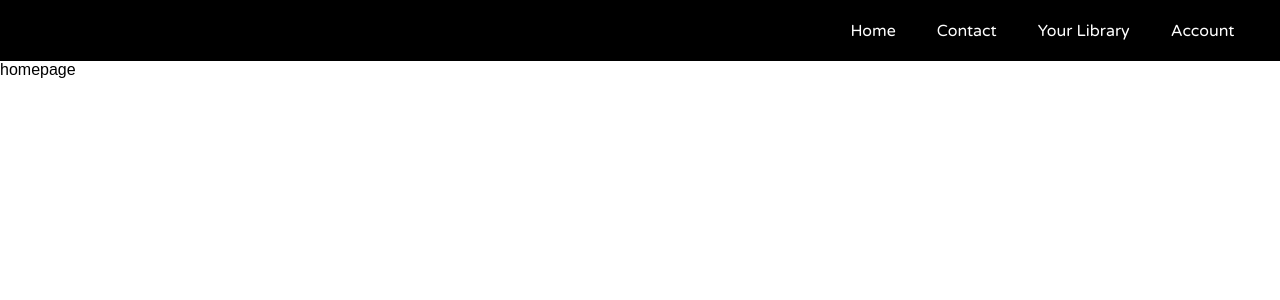
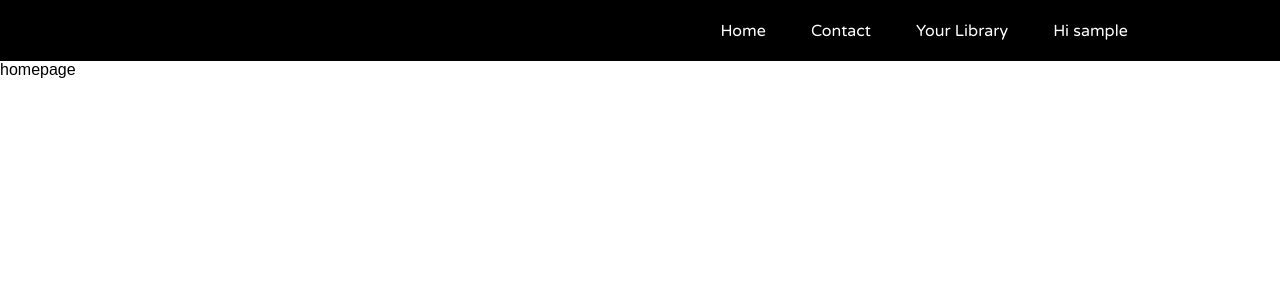
Before and after one commit to 6tjessil/dit_csi_music_db, a PHP site: page /UseThis/ in a window 1280 px wide. Shown: the top 300 px of the page. Run offline with PHP 8.4, Linux system fonts and the light colour scheme; the visitor is signed in with stand-in values (Sample User, id 1).

Commit message:
Username is added to nav
The username of the user is shown in the navigation.

```diff
--- a/form.php
+++ b/form.php
@@ -18,6 +18,7 @@
   require("login_form.php");
   require('signup_form.php');
   ?>
+  <script src="https://ajax.googleapis.com/ajax/libs/jquery/3.5.1/jquery.min.js"></script>
   <script src="script.js"></script>
 
 </body>
--- a/index.php
+++ b/index.php
@@ -18,7 +18,7 @@ homepage
   require("login_form.php");
   require('signup_form.php');
   ?>
-
+<script src="https://ajax.googleapis.com/ajax/libs/jquery/3.5.1/jquery.min.js"></script>
 <script src="script.js"></script>
 
 </body>
--- a/login_form.php
+++ b/login_form.php
@@ -1,13 +1,14 @@
 <div id="login_form" class="modal">
   <div class = "login_box">
-  <span onclick="document.getElementById('login_form').style.display='none'" class="close" title="Close Modal">&times;</span>
+  <span onclick="document.getElementById('login_form').style.display='none'; document.getElementById('loginform_message').innerHTML = ''" class="close" title="Close Modal">&times;</span>
     <h1>Login</h1>
     <form method = "POST"action = "login.php">
       <p>Username</p>
-      <input type = "text" name = "username" placeholder="Please enter your username">
+      <input type = "text" name = "username" placeholder="Please enter your username" id="username">
       <p>Password</p>
-      <input type = "password" name = "password" placeholder="Please enter your password">
+      <input type = "password" name = "password" placeholder="Please enter your password" id="password">
       <input type = "submit" name = "submit" value= "Login">
+      <p id="loginform_message"> </p>
     </form>
   </div>
 </div>
--- a/nav.php
+++ b/nav.php
@@ -8,14 +8,23 @@ if(isset($_SESSION['login_user'])){?>
         <li><a href="form.php">Contact</a></li>
         <li><a href="your_library.php">Your Library</a></li>
         <div class="dropdown">
-            <button class="dropbtn">Account</button>
+            <button class="dropbtn">Hi <?php echo $_SESSION['login_user']; ?></button>
             <div class="dropdown-content">
                 <a href="settings.php">Settings</a>
                 <a href="logout.php">Logout</a>
             </div>
         </div>
     </div>
-</nav><?php
+</nav>
+<style>
+.mainlinks{
+  font-family: 'Varela Round';
+  background-color:black;
+  margin-left:auto;
+  width:580px;
+}
+</style>
+<?php
 } else{?>
     <!--Nav code when user is not signed in-->
 <nav>
--- a/script.js
+++ b/script.js
@@ -29,43 +29,48 @@ document.getElementById("signupbtn").addEventListener("click", signupform);
 
 function signupform(){
   document.getElementById('signup_form').style.display='block'
-<<<<<<< Updated upstream
-}
-=======
-}
-
-const toggleSwitch = document.querySelector('.theme-switch input[type = "checkbox"]');
-
-function switchTheme(e) {
-  if(e.target.checked){
-    document.documentElement.setAttribute('data-theme', 'dark');
-    localStorage.setItem('theme', 'dark');
-  } else {
-    document.documentElement.setAttribute('data-theme', 'light');
-    localStorage.setItem('theme', 'light');
-  }
-}
-
-toggleSwitch.addEventListener('change', switchTheme, false);
-
-const currentTheme = localStorage.getItem('theme') ? localStorage.getItem('theme') : null;
-if(currentTheme){
-  document.documentElement.setAttribute('data-theme', currentTheme);
-  if(currentTheme === 'dark'){
-    toggleSwitch.checked = true;
-  }
-
 }
 
 
-function myFunction() {
-  var x = document.getElementById("myTopnav");
-  if (x.className === "topnav") {
-    x.className += " responsive";
-  } else {
-    x.className = "topnav";
-  }
-}
+$(function(){
+  $("#login_form").submit(function(e){
+    e.preventDefault()
+    myusername = $("#username").val()
+    mypassword = $("#password").val()
+    $.ajax({
+      type:"POST",
+      url:"login.php",
+      data:{username:myusername, password:mypassword},
+      success: function(data){
+        if (data.trim() != ""){
+          document.getElementById("loginform_message").innerHTML = data
+        }
+        else{
+          window.location.reload()
+        }
+      }
+    })
+  })
+})
 
-
->>>>>>> Stashed changes
+$(function(){
+  $("#signup_form").submit(function(e){
+    e.preventDefault()
+    newusername = $("#UserName").val()
+    newpassword = $("#Password").val()
+    $.ajax({
+      type:"POST",
+      url:"signup.php",
+      data:{UserName:newusername, Password:newpassword},
+      success: function(data){
+        if (data.trim() != ""){
+          document.getElementById("signupform_message").innerHTML = data
+        }
+        else{
+          document.getElementById("signupform_message").innerHTML = data
+          window.location.reload()
+        }
+      }
+    })
+  })
+})
--- a/signup_form.php
+++ b/signup_form.php
@@ -1,13 +1,14 @@
 <div id="signup_form" class="modal">
   <div class = "login_box">
-  <span onclick="document.getElementById('signup_form').style.display='none'" class="close" title="Close Modal">&times;</span>
+  <span onclick="document.getElementById('signup_form').style.display='none'; document.getElementById('signupform_message').innerHTML = ''" class="close" title="Close Modal">&times;</span>
     <h1>Sign Up</h1>
     <form method = "POST" action = "signup.php">
       <p>Username</p>
-      <input type = "text" name = "UserName" placeholder="Please enter a username">
+      <input type = "text" name = "UserName" placeholder="Please enter a username" id="UserName" required>
       <p>Password</p>
-      <input type = "password" name = "Password" placeholder="Please enter a password">
+      <input type = "password" name = "Password" placeholder="Please enter a password" id = "Password" required>
       <input type = "submit" name = "submit" value= "Register">
+      <p id="signupform_message"> </p>
     </form>
   </div>
 </div>
--- a/style.css
+++ b/style.css
@@ -329,153 +329,3 @@ th{
   color: red;
   cursor: pointer;
 }
-<<<<<<< Updated upstream
-=======
-
-@media only screen and (max-width:800px){
-
-
-  body{
-    background-color:green;
-  }
-
-  .grid {
-    grid-template-rows:60px 240px 500px 130px;
-  }
-
-  .mainlinks {
-    list-style-type: none;
-    margin: 0;
-    padding: 0;
-  }
-
-  .mainlinks li {
-    display: block;
-    text-align: center;
-
-  }
-
-  .mainlinks li a{
-    width: 100%;
-    padding: 20.5px 0;
-
-  }
-
-  .dropbtn {
-    width: 100%;
-  }
-
-  .dropdown {
-    display: block;
-  }
-
-  .dropdown-content a:hover {
-    width: 100%;
-  }
-
-  .content{
-    display:grid;
-    background-color:#eee;
-    margin: 40px 40px 50px 40px;
-    padding: 20px;
-    grid-column:1/9;
-    grid-row: 3/5;
-    font-size:15px;
-    overflow:auto;
-    height:100%;
-  }
-
-    .content img{
-    margin-left: auto;
-    margin-right: auto;
-    width: 30%;
-    width:60%;
-    padding-top:10px;
-  }
-
-}
-
-@media only screen and (min-width:800px) {
-
-  .mainlinks li{
-    float:left;
-  }
-
-}
-/*styling the dark/light mode toogle*/
-/*primary = background color
-  accent = color of nav and other elements
-
-:root{
-  --primary-color:white;
-  --accent-color:#ddd;
-  --font-color: black;
-}
-
-[data-theme="dark"]{
-  --primary-color:#141414;
-  --accent-color:#080808;
-  --font-color:white;
-}
-
-.theme-switch-wrapper {
-  display: flex;
-  align-items: center;
-
-}
-.theme-switch {
-  display: inline-block;
-  height: 34px;
-  position: relative;
-  width: 60px;
-}
-
-.theme-switch input {
-  display:none;
-}
-
-.slider {
-  background-color: #ccc;
-  bottom: 0;
-  cursor: pointer;
-  left: 0;
-  position: absolute;
-  right: 0;
-  top: 0;
-  transition: .4s;
-}
-
-.slider:before {
-  background-color: #fff;
-  bottom: 4px;
-  content: "";
-  height: 26px;
-  left: 4px;
-  position: absolute;
-  transition: .4s;
-  width: 26px;
-}
-
-input:checked + .slider {
-  background-color: #66bb6a;
-}
-
-input:checked + .slider:before {
-  transform: translateX(26px);
-}
-
-.slider.round {
-  border-radius: 34px;
-}
-
-.slider.round:before {
-  border-radius: 50%;
-}
-*/
-
-
-
-
-
-
->>>>>>> Stashed changes
```
Also changed, not shown: connect.php (+5 -5 lines), login.php (+5 -6 lines), signup.php (+16 -11 lines).
